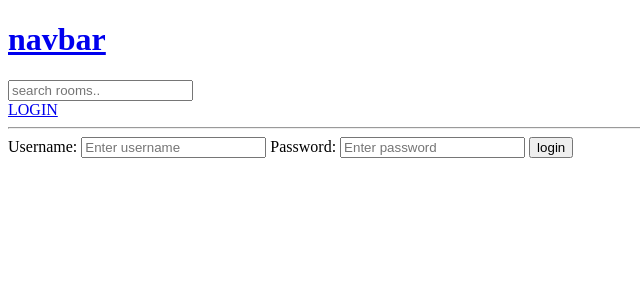
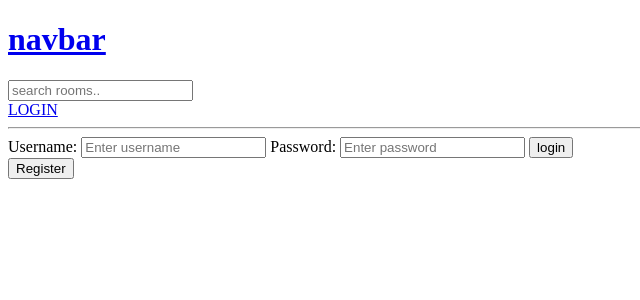
Before and after one commit to arjunthazhath2001/more-django, a Django app: page /login/ in a window 1280 px wide. Shown: the top 300 px of the page, without its empty margins (0-640 px from the left). Run offline with Django 5.2, Linux system fonts and the light colour scheme.

Commit message:
registration page going on

```diff
--- a/project_1/app1/templates/app1/home.html
+++ b/project_1/app1/templates/app1/home.html
@@ -46,8 +46,11 @@
         <br>
         {%for room in rooms%}
             <div>
+                {% if request.user == room.host %}
                 <a href="{% url 'update-room' room.id%}">EDIT ROOM</a>
                 <a href="{% url 'delete-room' room.id%}">DELETE ROOM</a>
+                {% endif %}
+
                 <span>
                     @{{room.host.username}}
                 </span>
--- a/project_1/app1/templates/app1/login_register.html
+++ b/project_1/app1/templates/app1/login_register.html
@@ -16,5 +16,13 @@
 
     <input type="submit" value="login"/>
 </form>
+
+<div>
+    <form action="" method="POST">
+        {% csrf_token %}
+
+        <input type="submit" value="Register"/>
+    </form>
+</div>
 </div>
 {% endblock content %}
--- a/project_1/app1/urls.py
+++ b/project_1/app1/urls.py
@@ -5,6 +5,7 @@ from . import views
 urlpatterns = [
     path('logout/', views.logoutUser,name="logout"),
     path('login/',views.loginPage,name="login"),
+    path('register/',views.registerPage,name="register"),
     path('', views.home,name="home"),
     path('room/<str:pk>/', views.room,name="room"),
     path('create-room/', views.createRoom,name="create-room"),
--- a/project_1/app1/views.py
+++ b/project_1/app1/views.py
@@ -18,6 +18,13 @@ from django.contrib.auth.decorators import login_required
 
 
 def loginPage(request):
+    page='login'
+
+
+
+    if request.user.is_authenticated:
+        return redirect('home')
+
     if request.method=="POST":
         username= request.POST.get('username')
         password= request.POST.get('password')
@@ -38,7 +45,7 @@ def loginPage(request):
 
 
 
-    context={}
+    context={'page':page}
     return render(request,'app1/login_register.html',context)
 
 
@@ -46,6 +53,13 @@ def loginPage(request):
 def logoutUser(request):
     logout(request)
     return redirect("home")
+
+
+
+def registerPage(request):
+    page="register"
+    return render(request, 'app1/login_register.html')
+
 
 
 def home(request):
```
Also changed, not shown: project_1/db.sqlite3.
